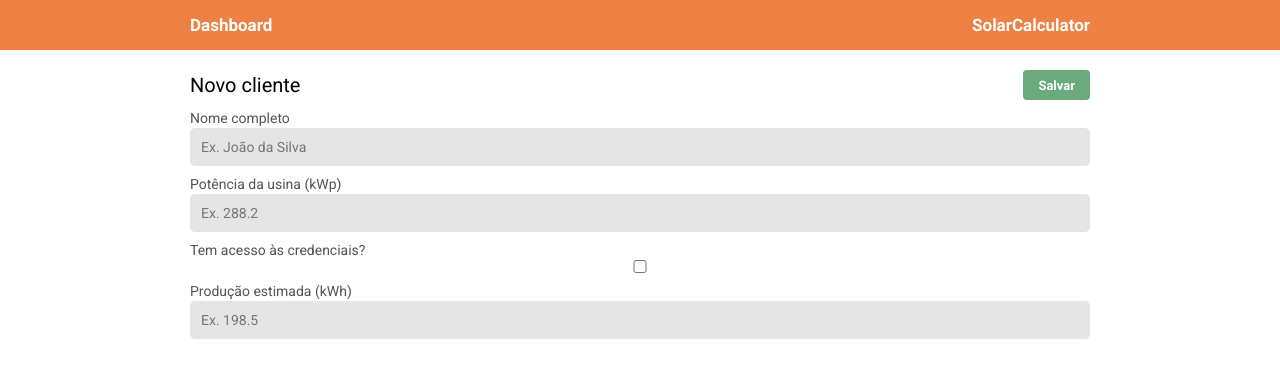
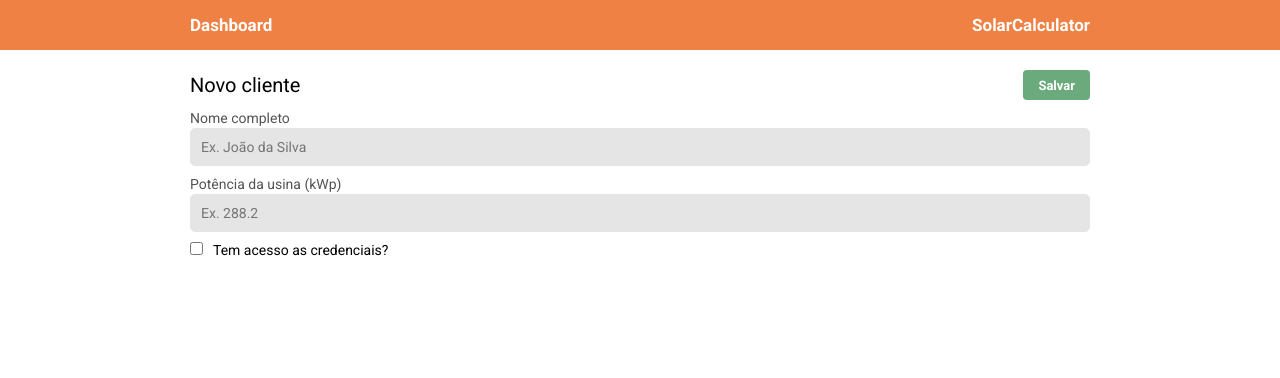
Before and after one commit to LMaroto/SolarCalculator, a React (Create React App) app in the folder web/: page / in a window 1280 px wide. Shown: the top 378 px of the page. Built offline with nearby package versions, Linux system fonts and the light colour scheme.

Commit message:
Checkbox customizado

```diff
--- a/web/src/components/Input/index.js
+++ b/web/src/components/Input/index.js
@@ -2,12 +2,13 @@ import React, { useRef } from 'react';
 
 import PropTypes from 'prop-types';
 
-import { Container } from './styles';
+import { Container, CheckBoxContainer } from './styles';
 
 const Input = ({
-  label, type, placeholder, required, disabled, ...props
+  label, type, onClick, placeholder, required, disabled, ...props
 }) => {
   const inputRef = useRef(null);
+
   const [focused, setFocused] = React.useState(false);
   const [filled, setFilled] = React.useState(false);
 
@@ -46,9 +47,11 @@ const Input = ({
 Input.propTypes = {
   label: PropTypes.string.isRequired,
   type: PropTypes.string.isRequired,
+  name: PropTypes.string.isRequired,
   placeholder: PropTypes.string,
   required: PropTypes.bool,
   disabled: PropTypes.bool,
+  onClick: PropTypes.func
 };
 
 Input.defaultProps = {
@@ -57,4 +60,22 @@ Input.defaultProps = {
   disabled: false,
 };
 
+export const CheckBox = ({ label, required, onClick, name, ...props }) => {
+  return <CheckBoxContainer>
+    <input type="checkbox" name={name} {... (onClick ? { onClick } : {})} {...props} />
+    <span>{label}</span>
+  </CheckBoxContainer>;
+};
+
+CheckBox.propTypes = {
+  label: PropTypes.string.isRequired,
+  required: PropTypes.bool,
+  onClick: PropTypes.func
+}
+
+CheckBox.defaultProps = {
+  required: false,
+  onClick: undefined
+}
+
 export default Input;
--- a/web/src/components/Input/styles.js
+++ b/web/src/components/Input/styles.js
@@ -32,3 +32,11 @@ export const Container = styled.div`
     visibility: hidden;
   }
 `;
+
+export const CheckBoxContainer = styled.div`
+  margin-top: 10px;
+
+  span {
+    margin-left: 10px;
+  }
+`;
--- a/web/src/pages/Customer/Create/index.js
+++ b/web/src/pages/Customer/Create/index.js
@@ -1,11 +1,14 @@
-import React, { useRef } from 'react';
+import React, { useState, useCallback } from 'react';
 
 import Header from '../../../components/Header';
-import Input from '../../../components/Input';
+import Input, { CheckBox } from '../../../components/Input';
 import { Container } from './styles';
 
 const Create = () => {
-  const credentialsRef = useRef(null);
+  const [hasCredentials, setHasCredentials] = useState(true);
+
+  const onChangeCredentialsInput = useCallback((event) => setHasCredentials(!event.target.checked), []);
+
   return (
     <>
       <Header />
@@ -16,11 +19,10 @@ const Create = () => {
         </section>
 
         <main>
-          <Input label="Nome completo" type="text" placeholder="Ex. João da Silva" required />
-          <Input label="Potência da usina (kWp)" type="number" placeholder="Ex. 288.2" required />
-          <Input ref={credentialsRef} label="Tem acesso às credenciais?" type="checkbox" />
-          <Input disabled={credentialsRef.current && !!credentialsRef.current.value} label="Produção estimada (kWh)" type="number" placeholder="Ex. 198.5" />
-
+          <Input name="name" label="Nome completo" type="text" placeholder="Ex. João da Silva" required />
+          <Input name="kwp" label="Potência da usina (kWp)" type="number" placeholder="Ex. 288.2" required />
+          <CheckBox name="credentials" label="Tem acesso as credenciais?" name="teste" onClick={onChangeCredentialsInput}></CheckBox>
+          <Input name="expected" disabled={hasCredentials} label="Produção estimada (kWh)" type="number" placeholder="Ex. 198.5" />
         </main>
       </Container>
     </>
```
Lines whose indentation alone changed are shown as unchanged.
